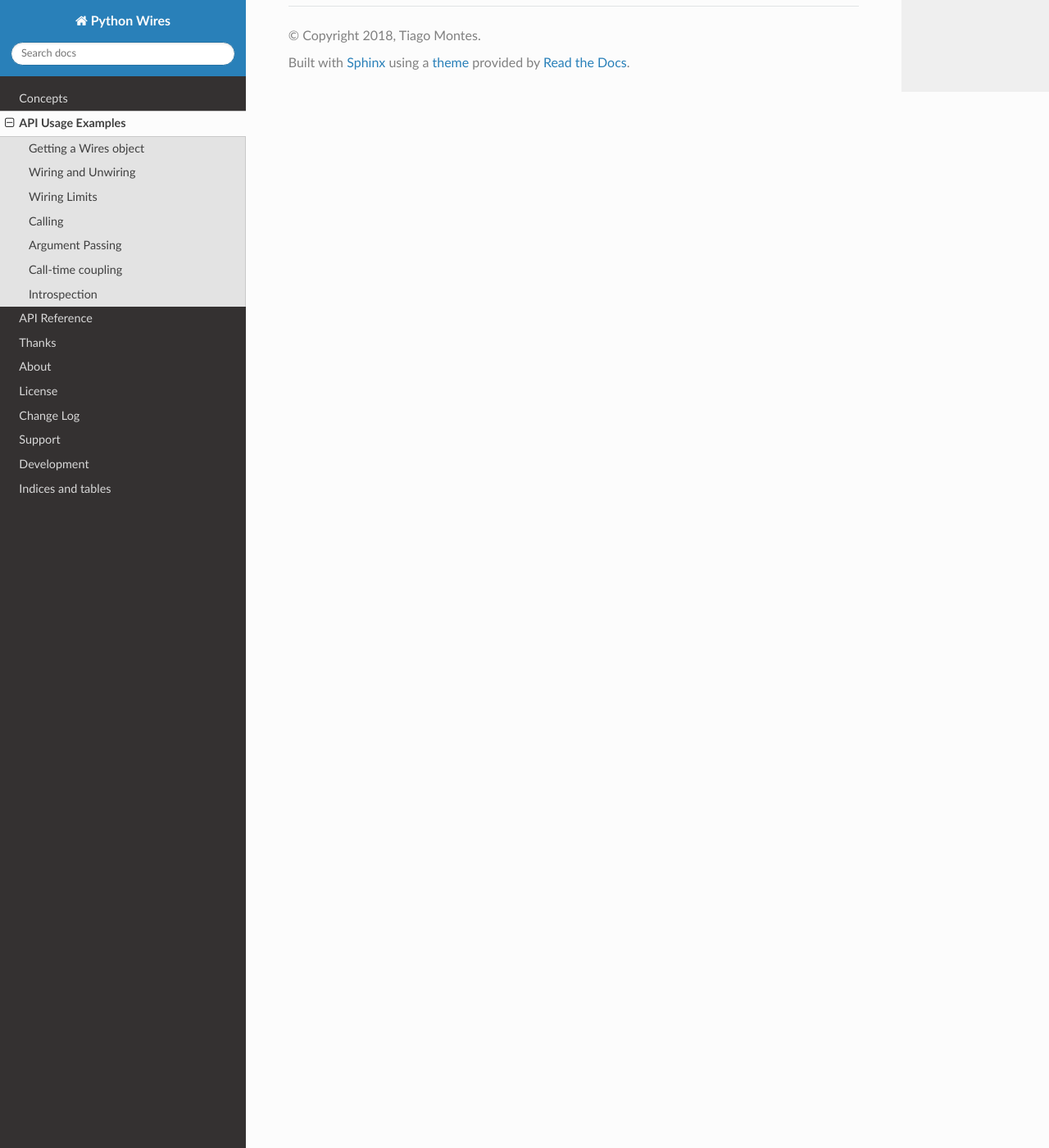
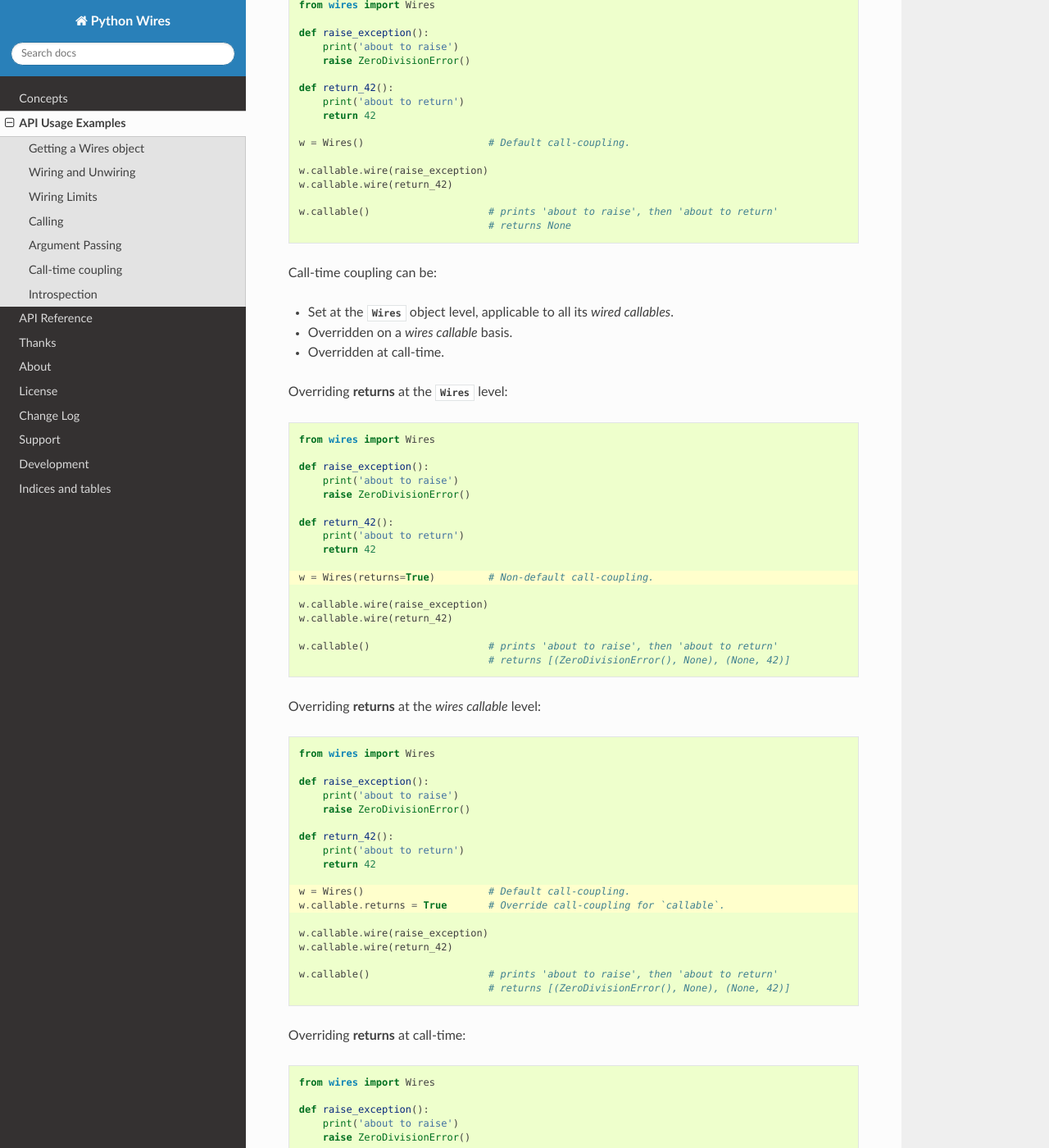
Before and after one commit to tmontes/python-wires, a Sphinx documentation site: the page built from docs/source/examples.rst, in a window 1280 px wide and 1400 px high, scrolled down 5963 px. Shown: the whole window at 82% size. Built offline with Sphinx 7.4.7 and the Read the Docs theme 2.0.0, drawn with Linux system fonts in a browser that asks for light colours; some of the changed text lies outside the part shown.

Commit message:
API Usage examples documentation: progress with call-time coupling.

```diff
--- a/docs/source/concepts.rst
+++ b/docs/source/concepts.rst
@@ -64,6 +64,7 @@ At call-time, each wired callable is passed a combination of its wire-time argum
 Handling arguments is up to each individual wired callable. The way failures are handled, including argument mismatching ones is described next.
 
 
+.. _concepts-calltime-coupling:
 
 Call-time Coupling
 ------------------
--- a/docs/source/examples.rst
+++ b/docs/source/examples.rst
@@ -114,7 +114,7 @@ If multiple wirings exist, :meth:`unwire <wires._callable.WiresCallable.unwire>`
 
 
 
-Unwiring a non-wired callable raises a :class:`ValueError`
+Unwiring a non-wired callable raises a :class:`ValueError`:
 
 .. code-block:: python
 
@@ -342,11 +342,199 @@ In either case, an :class:`ValueError` is raised when no matching wiring exists.
 
 
 
+Call-time coupling
+------------------
+
+.. note::
+
+    For a description of possible behaviours, refer to :ref:`Call-time Coupling Concepts <concepts-calltime-coupling>`.
+
+
+By default, calling a *wires callable* calls all its wirings and returns ``None``:
+
+
+.. code-block:: python
+
+    from wires import Wires
+
+    def raise_exception():
+        print('about to raise')
+        raise ZeroDivisionError()
+
+    def return_42():
+        print('about to return')
+        return 42
+
+    w = Wires()                     # Default call-coupling.
+
+    w.callable.wire(raise_exception)
+    w.callable.wire(return_42)
+
+    w.callable()                    # prints 'about to raise', then 'about to return'
+                                    # returns None
+
+
+Call-time coupling can be:
+
+* Set at the :class:`Wires <wires._wires.Wires>` object level, applicable to all its *wired callables*.
+* Overridden on a *wires callable* basis.
+* Overridden at call-time.
 
 
 
-Call-time coupling
-------------------
+Overriding **returns** at the :class:`Wires <wires._wires.Wires>` level:
+
+.. code-block:: python
+    :emphasize-lines: 11
+
+    from wires import Wires
+
+    def raise_exception():
+        print('about to raise')
+        raise ZeroDivisionError()
+
+    def return_42():
+        print('about to return')
+        return 42
+
+    w = Wires(returns=True)         # Non-default call-coupling.
+
+    w.callable.wire(raise_exception)
+    w.callable.wire(return_42)
+
+    w.callable()                    # prints 'about to raise', then 'about to return'
+                                    # returns [(ZeroDivisionError(), None), (None, 42)]
+
+
+Overriding **returns** at the *wires callable* level:
+
+.. code-block:: python
+    :emphasize-lines: 11-12
+
+    from wires import Wires
+
+    def raise_exception():
+        print('about to raise')
+        raise ZeroDivisionError()
+
+    def return_42():
+        print('about to return')
+        return 42
+
+    w = Wires()                     # Default call-coupling.
+    w.callable.returns = True       # Override call-coupling for `callable`.
+
+    w.callable.wire(raise_exception)
+    w.callable.wire(return_42)
+
+    w.callable()                    # prints 'about to raise', then 'about to return'
+                                    # returns [(ZeroDivisionError(), None), (None, 42)]
+
+
+
+Overriding **returns** at call-time:
+
+.. code-block:: python
+    :emphasize-lines: 16
+
+    from wires import Wires
+
+    def raise_exception():
+        print('about to raise')
+        raise ZeroDivisionError()
+
+    def return_42():
+        print('about to return')
+        return 42
+
+    w = Wires()                     # Default call-coupling.
+
+    w.callable.wire(raise_exception)
+    w.callable.wire(return_42)
+
+    w(returns=True).callable()      # Override call-coupling at calltime.
+                                    # prints 'about to raise', then 'about to return'
+                                    # returns [(ZeroDivisionError(), None), (None, 42)]
+
+
+
+
+Overriding **ignore exceptions** at the :class:`Wires <wires._wires.Wires>` level:
+
+.. code-block:: python
+    :emphasize-lines: 11
+
+    from wires import Wires
+
+    def raise_exception():
+        print('about to raise')
+        raise ZeroDivisionError()
+
+    def return_42():
+        print('about to return')
+        return 42
+
+    w = Wires(ignore_exceptions=False)  # Non-default call-coupling.
+
+    w.callable.wire(raise_exception)
+    w.callable.wire(return_42)
+
+    w.callable()                        # prints 'about to raise' only
+                                        # returns None
+
+
+Overriding **ignore exceptions** at the *wires callable* level:
+
+.. code-block:: python
+    :emphasize-lines: 11-12
+
+    from wires import Wires
+
+    def raise_exception():
+        print('about to raise')
+        raise ZeroDivisionError()
+
+    def return_42():
+        print('about to return')
+        return 42
+
+    w = Wires()                             # Default call-coupling.
+    w.callable.ignore_exceptions = False    # Override call-coupling for `callable`.
+
+    w.callable.wire(raise_exception)
+    w.callable.wire(return_42)
+
+    w.callable()                            # prints 'about to raise' only
+                                            # returns None
+
+
+
+Overriding **ignore exceptions** at call-time:
+
+.. code-block:: python
+
+    from wires import Wires
+
+    def raise_exception():
+        print('about to raise')
+        raise ZeroDivisionError()
+
+    def return_42():
+        print('about to return')
+        return 42
+
+    w = Wires()                     # Default call-coupling.
+
+    w.callable.wire(raise_exception)
+    w.callable.wire(return_42)
+
+    w(returns=True).callable()      # Override call-coupling at calltime.
+                                    # prints 'about to raise', then 'about to return'
+                                    # returns [(ZeroDivisionError(), None), (None, 42)]
+
+
+
+
 
 
 
```
Also changed, not shown: other parts of docs/source/examples.rst (+2 -2 lines).
